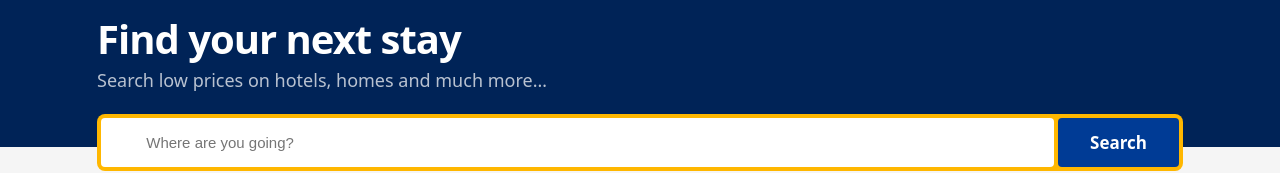
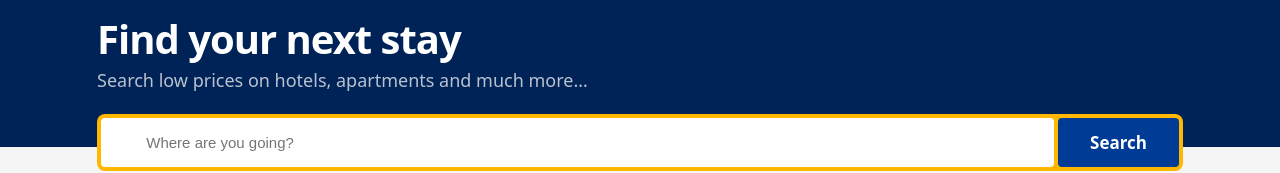
Before and after one commit to ismcagdas/volobox-test, a React (Vite) app in the folder client/: page / in a window 1280 px wide. Shown: the part 129-302 px from the top of the page. Built offline with nearby package versions, Linux system fonts and the light colour scheme.

Commit message:
Update hero subtitle text from homes to apartments
Volobox checkpoint of Agent turn 3.

Volobox-Turn-Id: 3
Volobox-Thread-Id: 3a23df6e-2f48-580c-bcdf-28e4cd450a03

```diff
--- a/client/src/components/HotelList.jsx
+++ b/client/src/components/HotelList.jsx
@@ -66,7 +66,7 @@ function HotelList() {
       <section className="hero">
         <div className="hero__inner">
           <h1 className="hero__title">Find your next stay</h1>
-          <p className="hero__subtitle">Search low prices on hotels, homes and much more…</p>
+          <p className="hero__subtitle">Search low prices on hotels, apartments and much more…</p>
           <div className="searchbar">
             <label className="searchbar__field" htmlFor="hotel-search-input">
               <span className="searchbar__icon" aria-hidden="true">
```
